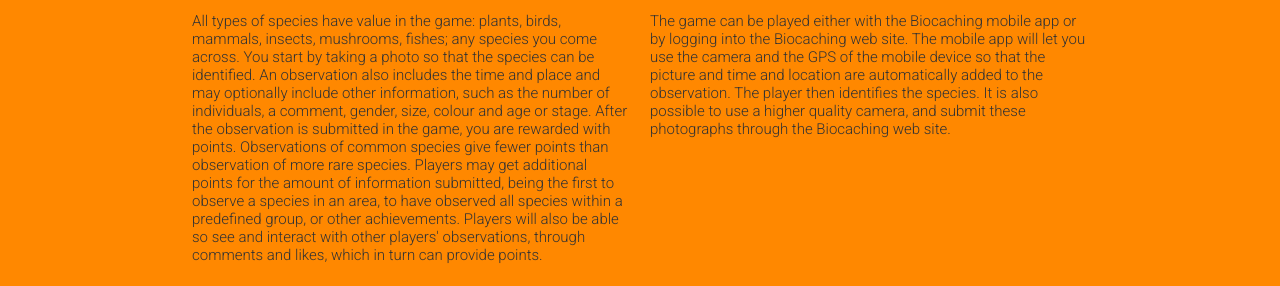
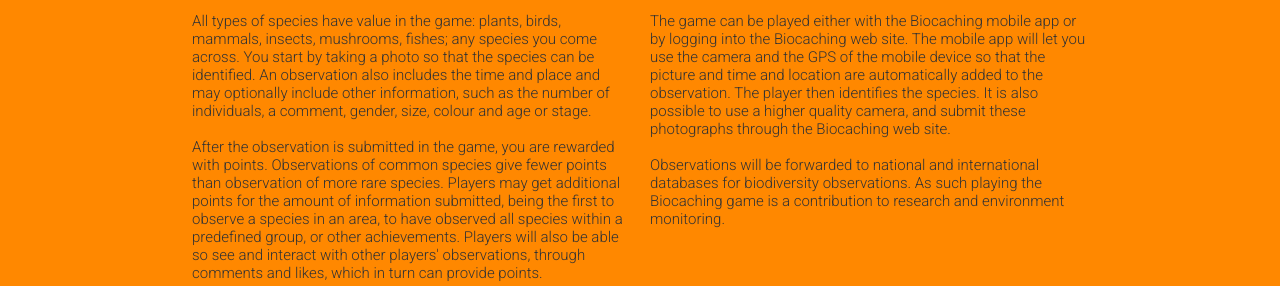
Before and after one commit to Biocaching/biocaching.github.io, a plain HTML site: page index.html in a window 1280 px wide. Shown: the part 666-952 px from the top of the page. Drawn offline with Linux system fonts and the light colour scheme.

Commit message:
Edited text

```diff
--- a/index.html
+++ b/index.html
@@ -49,9 +49,9 @@
 			<article>
 				<h2>THE GAME</h2>
 				<div class="col-wrap">
-					<p class="text-col-one">All types of species have value in the game: plants, birds, mammals, insects, mushrooms, fishes; any species you come across. You start by taking a photo so that the species can be identified. An observation also includes the time and place and may optionally include other information, such as the number of individuals, a comment, gender, size, colour and age or stage. After the observation is submitted in the game, you are rewarded with points. Observations of common species give fewer points than observation of more rare species. Players may get additional points for the amount of information submitted, being the first to observe a species in an area, to have observed all species within a predefined group, or other achievements. Players will also be able so see and interact with other players' observations, through comments and likes, which in turn can provide points.</p>
+					<p class="text-col-one">All types of species have value in the game: plants, birds, mammals, insects, mushrooms, fishes; any species you come across. You start by taking a photo so that the species can be identified. An observation also includes the time and place and may optionally include other information, such as the number of individuals, a comment, gender, size, colour and age or stage. <br/ ><br />After the observation is submitted in the game, you are rewarded with points. Observations of common species give fewer points than observation of more rare species. Players may get additional points for the amount of information submitted, being the first to observe a species in an area, to have observed all species within a predefined group, or other achievements. Players will also be able so see and interact with other players' observations, through comments and likes, which in turn can provide points.</p>
 
-					<p class="text-col-two">The game can be played either with the Biocaching mobile app or by logging into the Biocaching web site. The mobile app will let you use the camera and the GPS of the mobile device so that the picture and time and location are automatically added to the observation. The player then identifies the species. It is also possible to use a higher quality camera, and submit these photographs through the Biocaching web site.</p>
+					<p class="text-col-two">The game can be played either with the Biocaching mobile app or by logging into the Biocaching web site. The mobile app will let you use the camera and the GPS of the mobile device so that the picture and time and location are automatically added to the observation. The player then identifies the species. It is also possible to use a higher quality camera, and submit these photographs through the Biocaching web site.<br/ ><br />Observations will be forwarded to national and international databases for biodiversity observations. As such playing the Biocaching game is a contribution to research and environment monitoring.</p>
 				</div>
 			</article>
 		</section>
```
Also changed, not shown: norwegian.html (+2 -3 lines).
